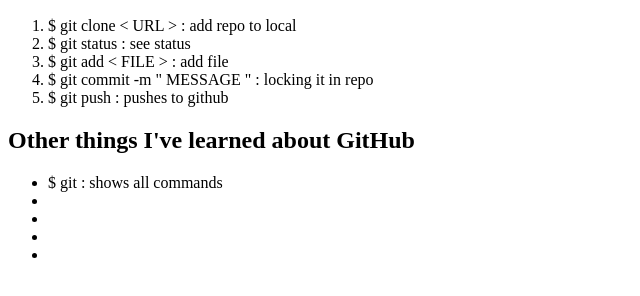
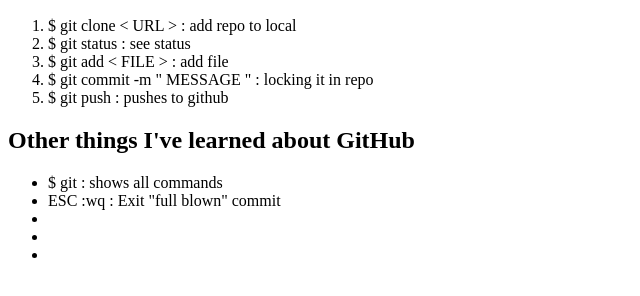
Before and after one commit to j-niel/sample, a plain HTML site: page index.html in a window 1280 px wide. Shown: the part 110-406 px from the top of the page, without its empty margins (0-640 px from the left). Drawn offline with Linux system fonts and the light colour scheme.

Commit message:
how to complete, updated 'other'

```diff
--- a/index.html
+++ b/index.html
@@ -22,7 +22,7 @@
         <h2>Other things I've learned about GitHub</h2>
         <ul>
             <li>$ git : shows all commands</li>
-            <li></li>
+            <li>ESC :wq  :  Exit "full blown" commit</li>
             <li></li>
             <li></li>
             <li></li>
```
